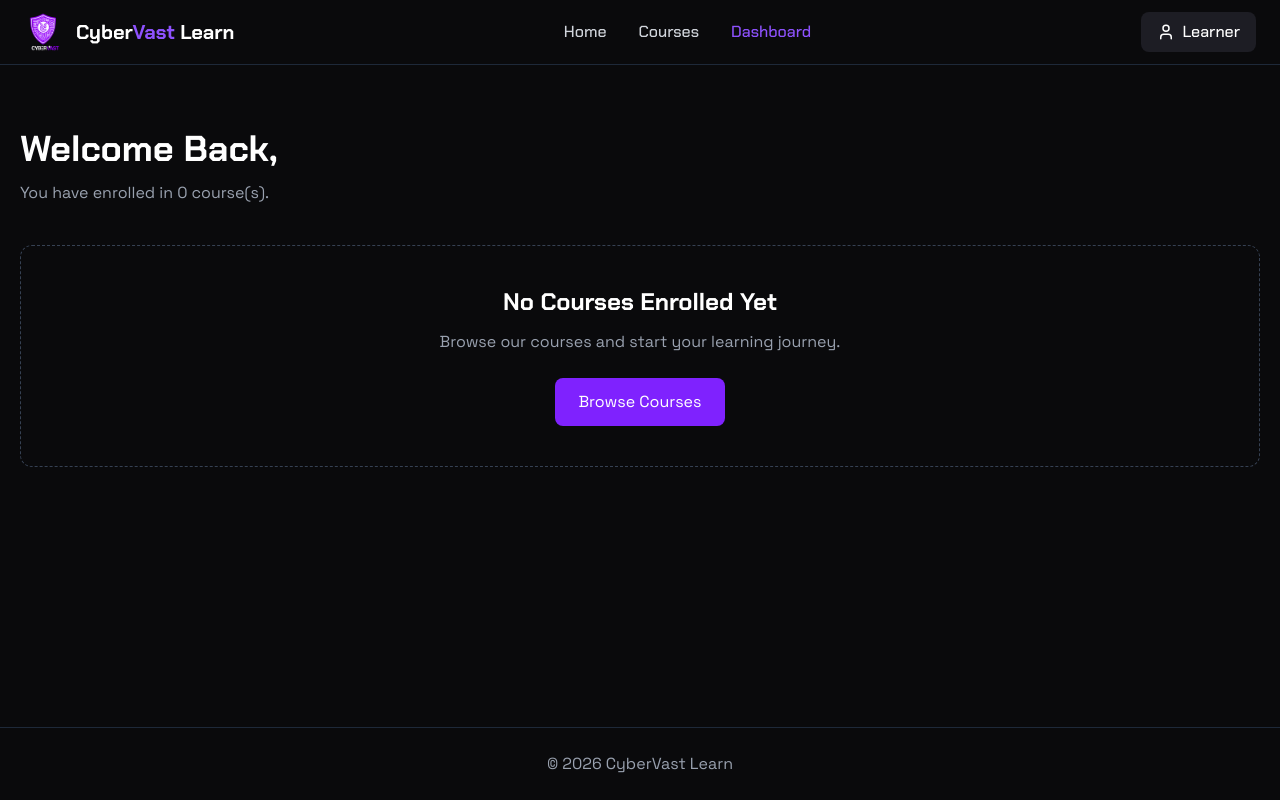
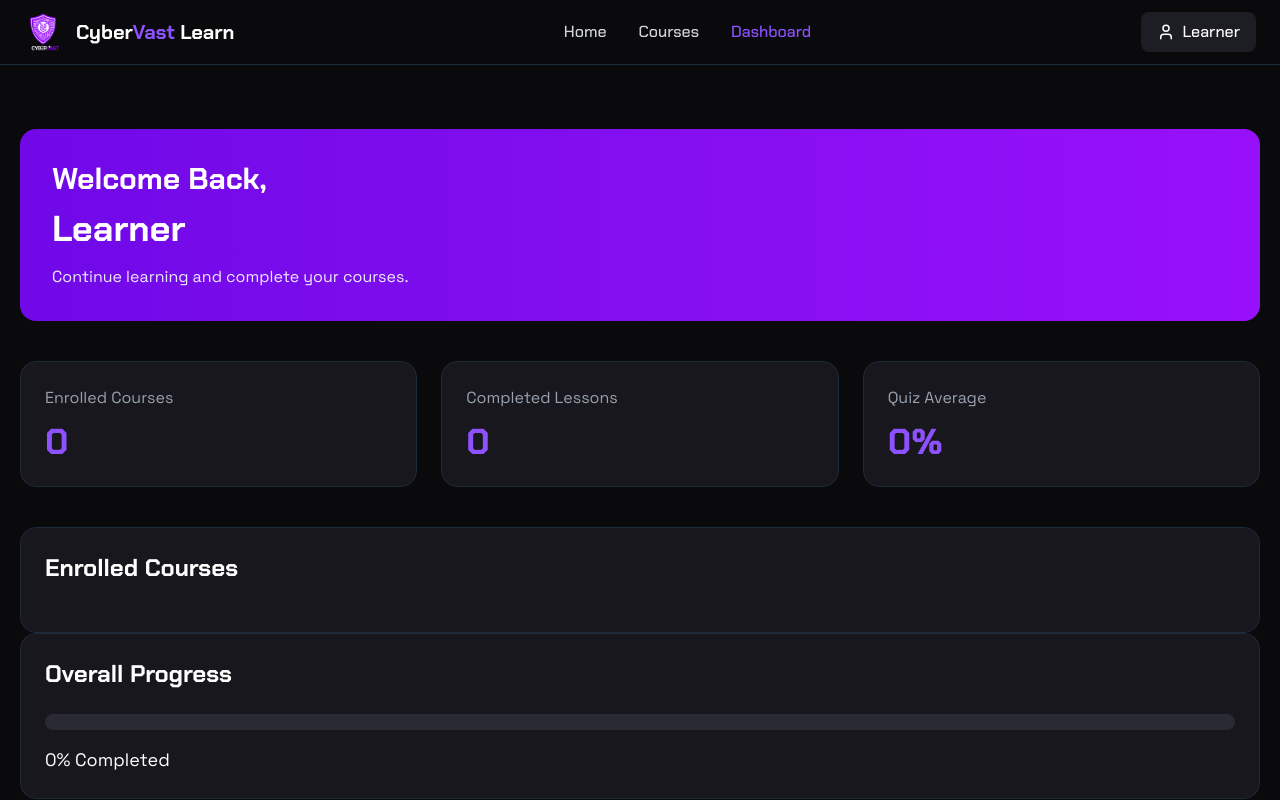
Before and after one commit to mahmudanasrin078/cybervast-learn, a React (Vite) app: page /dashboard in a window 1280 px wide. Shown: the top 800 px of the page. Built offline with nearby package versions, Linux system fonts and the light colour scheme.

Commit message:
feat:complete dashboard page

```diff
--- /dev/null
+++ b/src/components/dashboard/ContinueLearningCard.jsx
@@ -0,0 +1,33 @@
+import React from "react";
+import { Link } from "react-router-dom";
+
+const ContinueLearningCard = ({ course }) => {
+  if (!course) return null;
+
+  return (
+    <div className="rounded-2xl border border-gray-800 bg-[#17171d] p-6">
+
+      <h2 className="text-2xl font-bold">
+        Continue Learning
+      </h2>
+
+      <h3 className="mt-6 text-xl font-semibold">
+        {course.title}
+      </h3>
+
+      <p className="mt-3 text-gray-400">
+        {course.blurb}
+      </p>
+
+      <Link
+        to={`/courses/${course.slug}`}
+        className="mt-6 inline-block rounded-lg bg-violet-600 px-6 py-3 hover:bg-violet-700 transition"
+      >
+        Resume Course
+      </Link>
+
+    </div>
+  );
+};
+
+export default ContinueLearningCard;
--- /dev/null
+++ b/src/components/dashboard/EnrolledCourses.jsx
@@ -0,0 +1,50 @@
+import React from "react";
+import { Link } from "react-router-dom";
+
+const EnrolledCourses = ({ courses }) => {
+  return (
+    <div className="rounded-2xl border border-gray-800 bg-[#17171d] p-6">
+
+      <h2 className="text-2xl font-bold">
+        Enrolled Courses
+      </h2>
+
+      <div className="mt-6 space-y-4">
+
+        {courses.map((course) => (
+
+          <div
+            key={course.slug}
+            className="flex items-center justify-between rounded-lg bg-[#22222b] p-4"
+          >
+
+            <div>
+
+              <h3 className="font-semibold">
+                {course.title}
+              </h3>
+
+              <p className="text-sm text-gray-400">
+                {course.category}
+              </p>
+
+            </div>
+
+            <Link
+              to={`/courses/${course.slug}`}
+              className="rounded-lg bg-violet-600 px-4 py-2 hover:bg-violet-700"
+            >
+              Open
+            </Link>
+
+          </div>
+
+        ))}
+
+      </div>
+
+    </div>
+  );
+};
+
+export default EnrolledCourses;
--- /dev/null
+++ b/src/components/dashboard/ProgressCard.jsx
@@ -0,0 +1,30 @@
+import React from "react";
+
+const ProgressCard = ({ progress }) => {
+  return (
+    <div className="rounded-2xl border border-gray-800 bg-[#17171d] p-6">
+
+      <h2 className="text-2xl font-bold">
+        Overall Progress
+      </h2>
+
+      <div className="mt-6 h-4 rounded-full bg-[#2a2a35]">
+
+        <div
+          className="h-4 rounded-full bg-violet-600"
+          style={{
+            width: `${progress}%`,
+          }}
+        ></div>
+
+      </div>
+
+      <p className="mt-4 text-lg">
+        {progress}% Completed
+      </p>
+
+    </div>
+  );
+};
+
+export default ProgressCard;
--- /dev/null
+++ b/src/components/dashboard/RecentQuizScores.jsx
@@ -0,0 +1,80 @@
+import React from "react";
+
+import coursesData from "../../data/courses.json";
+
+import { getProgress } from "../../storage/progressStorage";
+
+const RecentQuizScores = () => {
+  // Progress data collect in local storage
+  const progress = getProgress();
+
+  // All Quiz Score Storage
+  const quizScores = [];
+
+  // All Course Loop
+  Object.keys(progress).forEach((courseSlug) => {
+    const course = coursesData.courses.find(
+      (item) => item.slug === courseSlug
+    );
+
+    if (!course) return;
+
+    //Have a quiz score
+    if (progress[courseSlug].quizScores) {
+      Object.entries(progress[courseSlug].quizScores).forEach(
+        ([moduleId, score]) => {
+          // Module founded
+          const module = course.modules.find(
+            (item) => String(item.id) === String(moduleId)
+          );
+
+          quizScores.push({
+            courseTitle: course.title,
+            moduleTitle: module?.title || "Module",
+            score,
+          });
+        }
+      );
+    }
+  });
+
+  return (
+    <div className="rounded-2xl border border-gray-800 bg-[#17171d] p-6">
+      <h2 className="text-2xl font-bold">
+        Recent Quiz Scores
+      </h2>
+
+      {/* when quiz incomplete */}
+      {quizScores.length === 0 ? (
+        <p className="mt-6 text-gray-400">
+          No quiz completed yet.
+        </p>
+      ) : (
+        <div className="mt-6 space-y-4">
+          {quizScores.map((quiz, index) => (
+            <div
+              key={index}
+              className="flex items-center justify-between rounded-lg bg-[#22222b] p-4"
+            >
+              <div>
+                <h3 className="font-semibold">
+                  {quiz.courseTitle}
+                </h3>
+
+                <p className="text-sm text-gray-400">
+                  {quiz.moduleTitle}
+                </p>
+              </div>
+
+              <span className="rounded-lg bg-violet-600 px-4 py-2 font-bold">
+                {quiz.score}%
+              </span>
+            </div>
+          ))}
+        </div>
+      )}
+    </div>
+  );
+};
+
+export default RecentQuizScores;
--- /dev/null
+++ b/src/components/dashboard/StatsCard.jsx
@@ -0,0 +1,19 @@
+import React from "react";
+
+const StatsCard = ({ title, value }) => {
+  return (
+    <div className="rounded-2xl bg-[#17171d] p-6 border border-gray-800">
+
+      <p className="text-gray-400">
+        {title}
+      </p>
+
+      <h2 className="mt-3 text-4xl font-bold text-violet-500">
+        {value}
+      </h2>
+
+    </div>
+  );
+};
+
+export default StatsCard;
--- /dev/null
+++ b/src/components/dashboard/WelcomeCard.jsx
@@ -0,0 +1,22 @@
+import React from "react";
+import { useApp } from "../../context/AppContext";
+
+const WelcomeCard = () => {
+  const { state } = useApp();
+
+  return (
+    <div className="rounded-2xl bg-gradient-to-r from-violet-700 to-purple-600 p-8 text-white">
+      <h2 className="text-3xl font-bold">Welcome Back,</h2>
+
+      <h1 className="mt-3 text-4xl font-bold">
+        {state.learnerName || "Learner"}
+      </h1>
+
+      <p className="mt-4 text-violet-100">
+        Continue learning and complete your courses.
+      </p>
+    </div>
+  );
+};
+
+export default WelcomeCard;
--- a/src/pages/CourseDetails.jsx
+++ b/src/pages/CourseDetails.jsx
@@ -133,7 +133,6 @@ const CourseDetails = () => {
       </section>
 
       {/* ------ Course modules------- */}
-
       <section className="pb-20">
         <h2 className="text-3xl font-bold mb-8">Course Modules</h2>
 
@@ -144,7 +143,6 @@ const CourseDetails = () => {
               className="rounded-xl border border-gray-800 overflow-hidden"
             >
               {/* Module Header */}
-
               <button
                 onClick={() =>
                   setOpenModule(openModule === module.id ? null : module.id)
--- a/src/pages/Courses.jsx
+++ b/src/pages/Courses.jsx
@@ -3,8 +3,11 @@ import { useMemo, useState } from "react";
 import coursesData from "../data/courses.json";
 
 import Container from "../components/common/Container";
+
 import SectionTitle from "../components/common/SectionTitle";
+
 import CourseCard from "../components/course/CourseCard";
+
 import CourseFilters from "../components/course/CourseFilters";
 
 const Courses = () => {
--- a/src/pages/Dashboard.jsx
+++ b/src/pages/Dashboard.jsx
@@ -1,88 +1,80 @@
 import React from "react";
-
-import { Link } from "react-router-dom";
 
 import Container from "../components/common/Container";
 
-import { useApp } from "../context/AppContext";
+import WelcomeCard from "../components/dashboard/WelcomeCard";
+import StatsCard from "../components/dashboard/StatsCard";
+
+import { getEnrollments } from "../storage/enrollmentStorage";
+
+import ContinueLearningCard from "../components/dashboard/ContinueLearningCard";
 
 import coursesData from "../data/courses.json";
 
-import { getEnrollments } from "../storage/enrollmentStorage";
+import EnrolledCourses from "../components/dashboard/EnrolledCourses";
+import ProgressCard from "../components/dashboard/ProgressCard";
+import RecentQuizScores from "../components/dashboard/RecentQuizScores";
+import {
+  getCompletedLessonsCount,
+  getAverageQuizScore,
+  getOverallProgress,
+} from "../storage/progressStorage";
 
 const Dashboard = () => {
-  const { state } = useApp();
+  const completedLessons = getCompletedLessonsCount();
 
-  const enrollments = getEnrollments();
+  const enrolledCourses = getEnrollments();
 
-  const enrolledCourses = coursesData.courses.filter((course) =>
-    enrollments.includes(course.slug),
+  const averageQuiz = getAverageQuizScore();
+
+  const overallProgress = getOverallProgress();
+
+  //  Enrolled continue course
+  const continueCourse = coursesData.courses.find((course) =>
+    enrolledCourses.includes(course.slug),
+  );
+
+  //
+  const enrolledCourseData = coursesData.courses.filter((course) =>
+    enrolledCourses.includes(course.slug),
   );
 
   return (
     <Container>
       <section className="py-16">
-        {/* Dashboard Header */}
+        {/* Welcome card */}
+        <WelcomeCard />
 
-        <h1 className="text-4xl font-bold">
-          Welcome Back,
-          <span className="text-violet-500"> {state.learnerName}</span>
+        <div className="mt-10 grid gap-6 sm:grid-cols-2 lg:grid-cols-3">
+          {/* Stats card */}
+          <StatsCard title="Enrolled Courses" value={enrolledCourses.length} />
 
-        </h1>
+          <StatsCard title="Completed Lessons" value={completedLessons} />
 
-        <p className="mt-3 text-gray-400">
-          You have enrolled in {enrolledCourses.length} course(s).
-        </p>
+          <StatsCard title="Quiz Average" value={`${averageQuiz}%`} />
+        </div>
 
-        {/* Empty State */}
+        {/* Continue learning card */}
 
-        {enrolledCourses.length === 0 ? (
-          <div className="mt-10 rounded-xl border border-dashed border-gray-700 p-10 text-center">
-            <h2 className="text-2xl font-semibold">No Courses Enrolled Yet</h2>
+        <div className="mt-10">
+          <ContinueLearningCard course={continueCourse} />
+        </div>
 
-            <p className="mt-3 text-gray-400">
-              Browse our courses and start your learning journey.
-            </p>
+        {/* Enrolled courses */}
 
-            <Link
-              to="/courses"
-              className="mt-6 inline-block rounded-lg bg-violet-600 px-6 py-3 hover:bg-violet-700 transition"
-            >
-              Browse Courses
-            </Link>
-          </div>
-        ) : (
-          // Enrolled Course Cards
-          <div className="mt-10 grid gap-6 md:grid-cols-2">
-            {enrolledCourses.map((course) => (
-              <div
-                key={course.slug}
-                className="rounded-xl border border-gray-800 bg-[#17171d] p-6"
-              >
-                <span className="rounded-full bg-violet-600/20 px-3 py-1 text-sm text-violet-400">
-                  {course.category}
-                </span>
+        <div className="mt-10">
+          <EnrolledCourses courses={enrolledCourseData} />
+        </div>
 
-                <h2 className="mt-4 text-2xl font-bold">{course.title}</h2>
+        {/* Progress card */}
 
-                <p className="mt-3 text-gray-400">{course.blurb}</p>
+        <ProgressCard progress={overallProgress} />
 
-                <div className="mt-6 flex items-center justify-between">
-                  <span className="text-sm text-gray-400">
-                    {course.durationMonths} Months
-                  </span>
+        {/* Recent quiz scores */}
 
-                  <Link
-                    to={`/courses/${course.slug}`}
-                    className="rounded-lg bg-violet-600 px-5 py-2 hover:bg-violet-700 transition"
-                  >
-                    Continue Learning
-                  </Link>
-                </div>
-              </div>
-            ))}
-          </div>
-        )}
+        <div className="mt-10">
+          <RecentQuizScores />
+        </div>
       </section>
     </Container>
   );
--- a/src/storage/progressStorage.js
+++ b/src/storage/progressStorage.js
@@ -26,9 +26,7 @@ export const saveCompletedLesson = (courseSlug, lessonId) => {
 export const isLessonCompleted = (courseSlug, lessonId) => {
   const progress = getProgress();
 
-  return (
-    progress[courseSlug]?.completedLessons.includes(lessonId) || false
-  );
+  return progress[courseSlug]?.completedLessons.includes(lessonId) || false;
 };
 
 // ----------Quiz Score Save----------
@@ -50,19 +48,72 @@ export const saveQuizScore = (courseSlug, moduleId, score) => {
 
   progress[courseSlug].quizScores[moduleId] = score;
 
-  localStorage.setItem(
-    STORAGE_KEY,
-    JSON.stringify(progress)
-  );
+  localStorage.setItem(STORAGE_KEY, JSON.stringify(progress));
 };
 
 //-------- Quiz Score Read --------
 
-
 export const getQuizScore = (courseSlug, moduleId) => {
   const progress = getProgress();
 
-  return (
-    progress[courseSlug]?.quizScores?.[moduleId] || 0
-  );
+  return progress[courseSlug]?.quizScores?.[moduleId] || 0;
 };
+
+// ------Total Completed Lessons-----
+
+export const getCompletedLessonsCount = () => {
+  const progress = getProgress();
+
+  let total = 0;
+
+  Object.values(progress).forEach((course) => {
+    if (course.completedLessons) {
+      total += course.completedLessons.length;
+    }
+  });
+
+  return total;
+};
+
+//-------- Average Quiz Score ---------
+
+export const getAverageQuizScore = () => {
+  const progress = getProgress();
+
+  let total = 0;
+
+  let count = 0;
+
+  Object.values(progress).forEach((course) => {
+    if (course.quizScores) {
+      Object.values(course.quizScores).forEach((score) => {
+        total += score;
+
+        count++;
+      });
+    }
+  });
+
+  if (count === 0) return 0;
+
+  return Math.round(total / count);
+};
+
+// Overall Progress Percentage
+
+export const getOverallProgress = () => {
+  const progress = getProgress();
+
+  let completedLessons = 0;
+
+  Object.values(progress).forEach((course) => {
+    if (course.completedLessons) {
+      completedLessons += course.completedLessons.length;
+    }
+  });
+
+  // lesson
+  const totalLessons = 24;
+
+  return Math.round((completedLessons / totalLessons) * 100);
+};
```
Also changed, not shown: src/layouts/MainLayout.jsx (+0 -24 lines), src/pages/Quiz.jsx (+3 -9 lines).
